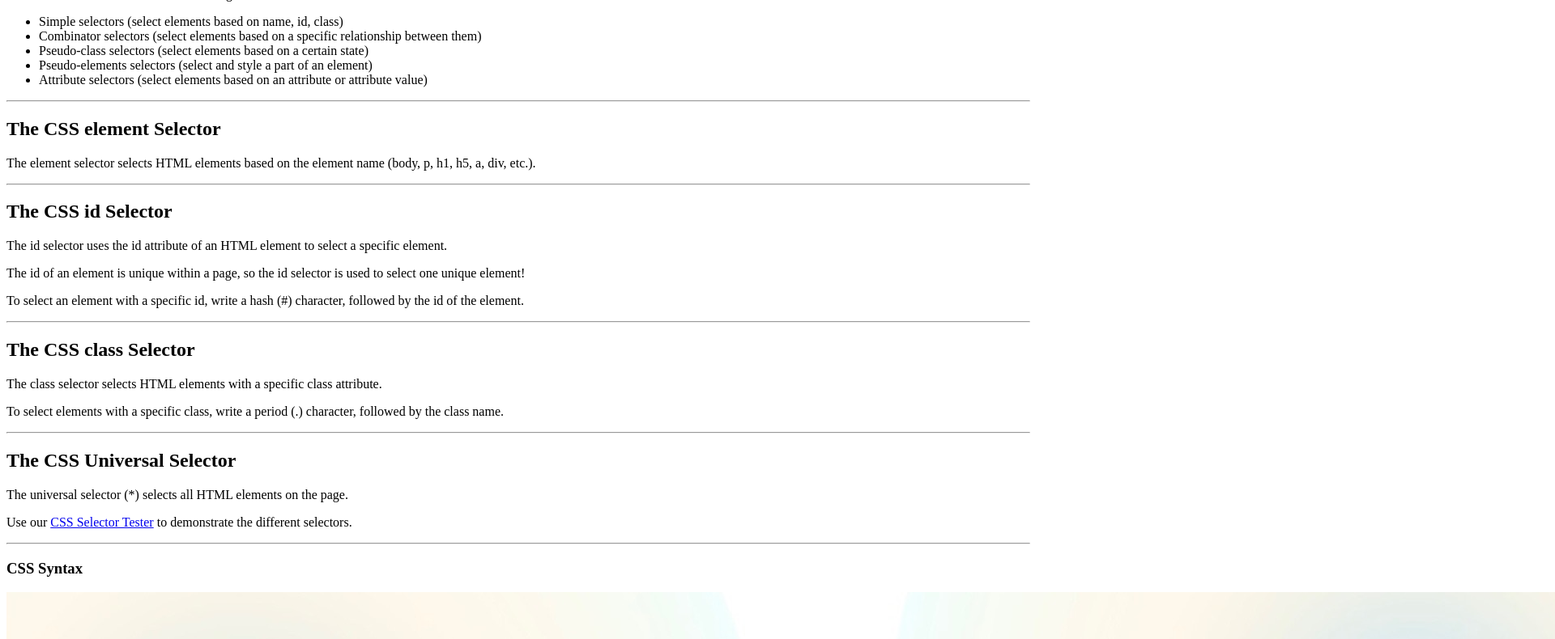
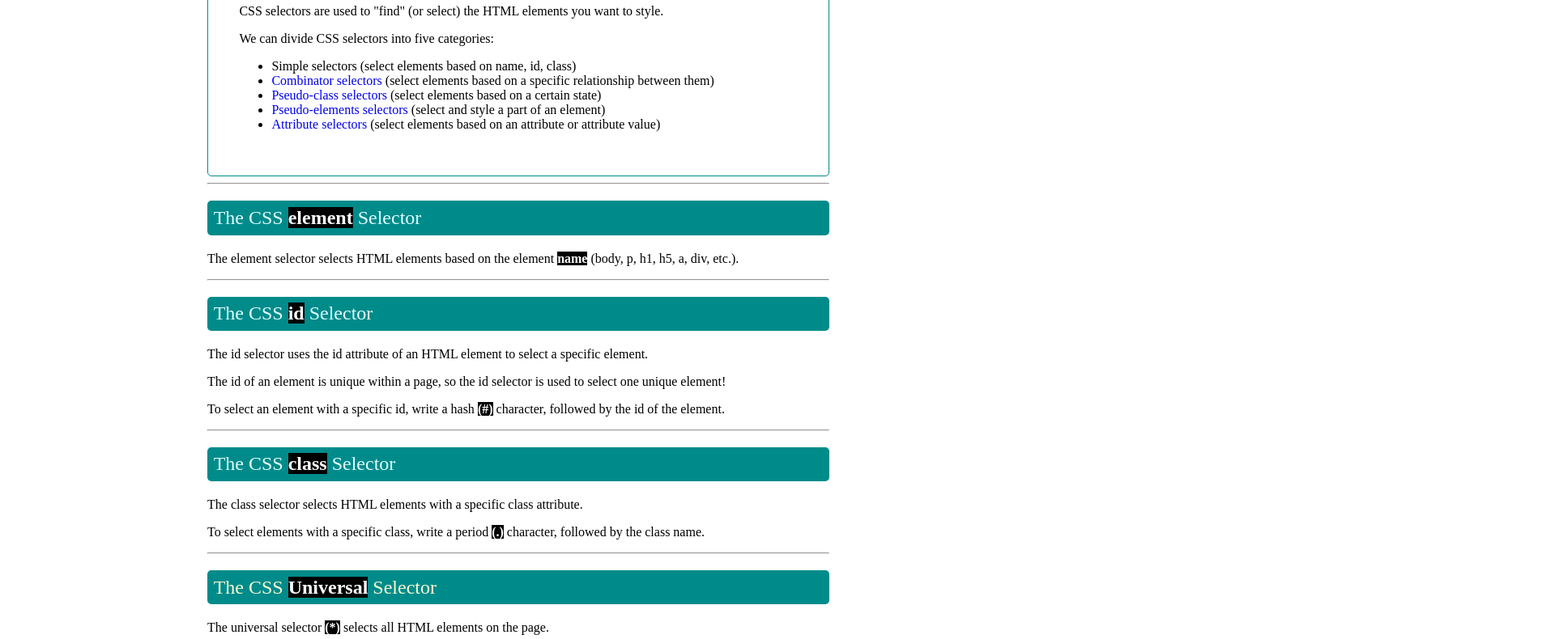
Before and after one commit to ivdemo/ASIX1_0373_AE3_SelectoresCSS_IvanDelgado, a plain HTML site: page index.html in a window 1280 px wide. Shown: the part 215-1005 px from the top of the page at 81% size, 1920 px wide, since content can reach past the window. Drawn offline with Linux system fonts and the light colour scheme; a web font is replaced by a local one.

Commit message:
Todos los pasos realizados y correccion de algunos problemas

```diff
--- /dev/null
+++ b/estilo.css
@@ -0,0 +1,74 @@
+/* Este es el codigo de google fonts el cual aplicamos a todo el archivo HTML mediante el selector universal "*" */
+* {
+    font-family: "Playwrite AU SA", serif;
+    font-optical-sizing: auto;
+    font-weight: 100;
+    font-style: normal;
+    }
+
+/* Aqui le aplicaremos a todo el body del archivo HTML un margen de 0 y unos espaciados laterales de un 20% */
+body {
+    margin: 0;
+    padding-left: 20%;
+    padding-right: 20%;
+}
+
+/* Aqui le aplicaremos a todos los "h1" del archivo un subrayado de color cian oscuro y alinearemos el texto al centro */
+h1 {
+    text-decoration: underline;
+    color: darkcyan;
+    text-align: center;
+}
+
+/* Aqui le aplicaremos a la clase "selector" un colo cian claro */
+.selector {
+    color: lightcyan;
+}
+
+/* Aqui le aplicaremos a la clase "selectors" un espaciado del 5% y un borde de 1px de grosor de color cian oscuro seguido de un bordeado de 5px */
+.selectors {
+    padding: 5%;
+    border: solid darkcyan 1px;
+    border-radius: 5px;
+}
+
+/* Aqui le aplicaremos al id "universal" el color "lightgoldenrodyellow" */
+#universal {
+    color: lightgoldenrodyellow
+}
+
+/* Aqui le aplicaremos a todos los "h2" que tengan la clase "selector" o el id "universal" un fondo cian oscuro con un espaciado del 1% y un bordeado de 5px */
+h2.selector, h2#universal {
+    background-color: darkcyan;
+    padding: 1%;
+    border-radius: 5px;
+}
+ /* Aqui le aplicaremos a todos los elementos "span" un tamaño de 900 con un fondo negro y color de texto blanco */
+span {
+    font-weight: 900;
+    background-color: black;
+    color: white;
+}
+
+/* Aqui le aplicaremos a todos los "a" que sean hijos directos de un "li" que no tengan ninguna decoracion */
+li > a {
+    text-decoration: none;
+}
+
+/* Aqui le aplicaremos a todos los "h3" un fondo del color determinado con el patron rgba, un espaciado de 0,5px y un bordeado de 5px */
+h3 {
+    background-color:  rgba(0, 139, 139, 0.529);
+    padding: 0.5px;
+    border-radius: 5px;
+}
+
+/* Aqui le aplicaremos a todos los "div" que sean descendientos de un elemnto con el id "gallery" un tamaño del 100% */
+#gallery div {
+    width: 100%;
+}
+ /* Aqui le aplicaremos a todas las fotos un tamaó del 100%, un borde cian oscuro de 1px de grosor y un bordeado de 5px */
+img {
+    width: 100%;
+    border: solid darkcyan 1px;
+    border-radius: 5px;
+}
--- a/index.html
+++ b/index.html
@@ -6,9 +6,17 @@
     <meta http-equiv="X-UA-Compatible" content="IE=edge">
     <meta name="viewport" content="width=device-width, initial-scale=1.0">
     <title>CSS Selectors</title>
+    <!-- Estos son los links que hay que poner para vincular la fuente de google fonts -->
+    <link rel="preconnect" href="https://fonts.googleapis.com">
+    <link rel="preconnect" href="https://fonts.gstatic.com" crossorigin>
+    <link href="https://fonts.googleapis.com/css2?family=Playwrite+AU+SA:wght@100..400&family=Playwrite+IN:wght@100&family=Playwrite+VN:wght@100..400&display=swap" rel="stylesheet">
+    <!-- Aquí se pone el icono con la ruta donde se encuentra -->
+    <link rel="icon" type="image/svg+xml" href="./resources/code-solid.svg">
+    <!-- Aquí se pone el link al archivo CSS -->
+    <link rel="stylesheet" href="./estilo.css">
 </head>
 
-<body>
+<body class="playwrite-au-sa-texto">
     <h1>CSS Selectors</h1>
     <p>A CSS selector selects the HTML element(s) you want to style.</p>
     <div class="selectors">
@@ -16,12 +24,14 @@
         <p>CSS selectors are used to "find" (or select) the HTML elements you want to style.</p>
         <p>We can divide CSS selectors into five categories:</p>
         <ul>
+
             <li>Simple selectors (select elements based on name, id, class)</li>
-            <li>Combinator selectors (select elements based on a specific relationship between them)</li>
-            <li>Pseudo-class selectors (select elements based on a certain state)
+            <!-- He usado la etiqueta "a" seguida del atributo href para vincularlos mediante el enlace de sus respectivas paginas -->
+            <li><a href="https://www.w3schools.com/css/css_combinators.asp">Combinator selectors</a> (select elements based on a specific relationship between them)</li>
+            <li><a href="https://www.w3schools.com/css/css_pseudo_classes.asp">Pseudo-class selectors</a> (select elements based on a certain state)
             </li>
-            <li>Pseudo-elements selectors (select and style a part of an element)</li>
-            <li>Attribute selectors (select elements based on an attribute or attribute value)</li>
+            <li><a href="https://www.w3schools.com/css/css_pseudo_elements.asp">Pseudo-elements selectors</a> (select and style a part of an element)</li>
+            <li><a href="https://www.w3schools.com/css/css_attribute_selectors.asp">Attribute selectors</a> (select elements based on an attribute or attribute value)</li>
         </ul>
     </div>
     <hr>
```
Also changed, not shown: resources/code-solid.svg (added).
